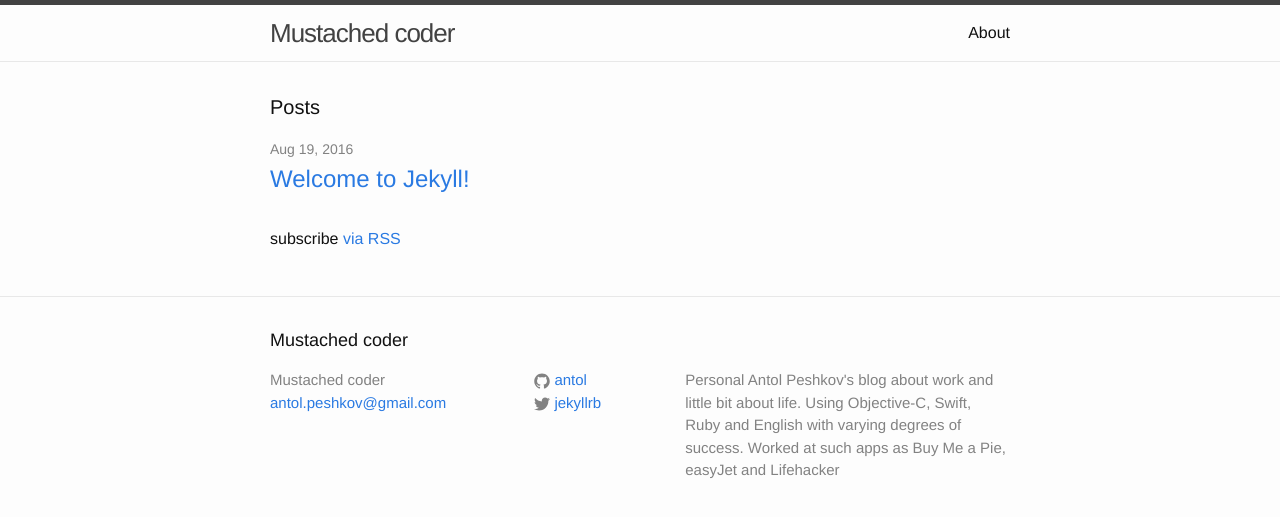
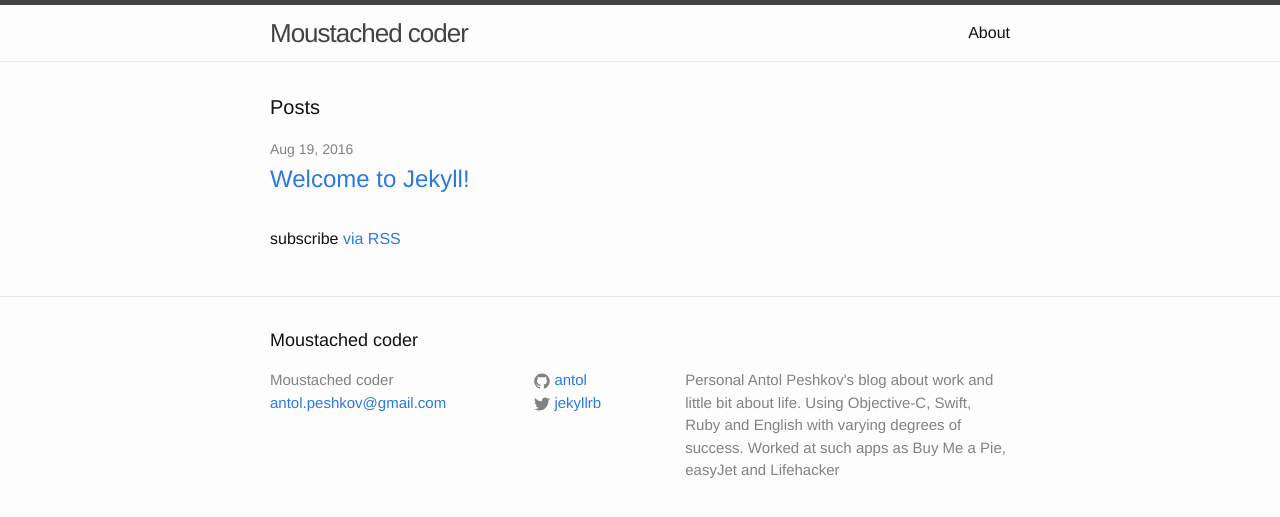
Before and after one commit to Antol/antol.github.io, a Jekyll site: the page built from index.html, in a window 1280 px wide. Shown: the top 517 px of the page. Built offline with Jekyll 4.4.1, drawn with Linux system fonts in a browser that asks for light colours.

Commit message:
Fix typo

```diff
--- a/_config.yml
+++ b/_config.yml
@@ -6,7 +6,7 @@
 # 'jekyll serve'. If you change this file, please restart the server process.
 
 # Site settings
-title: Mustached coder
+title: Moustached coder
 email: antol.peshkov@gmail.com
 description: > # this means to ignore newlines until "baseurl:"
   Personal Antol Peshkov's blog about work and little bit about life.
```
